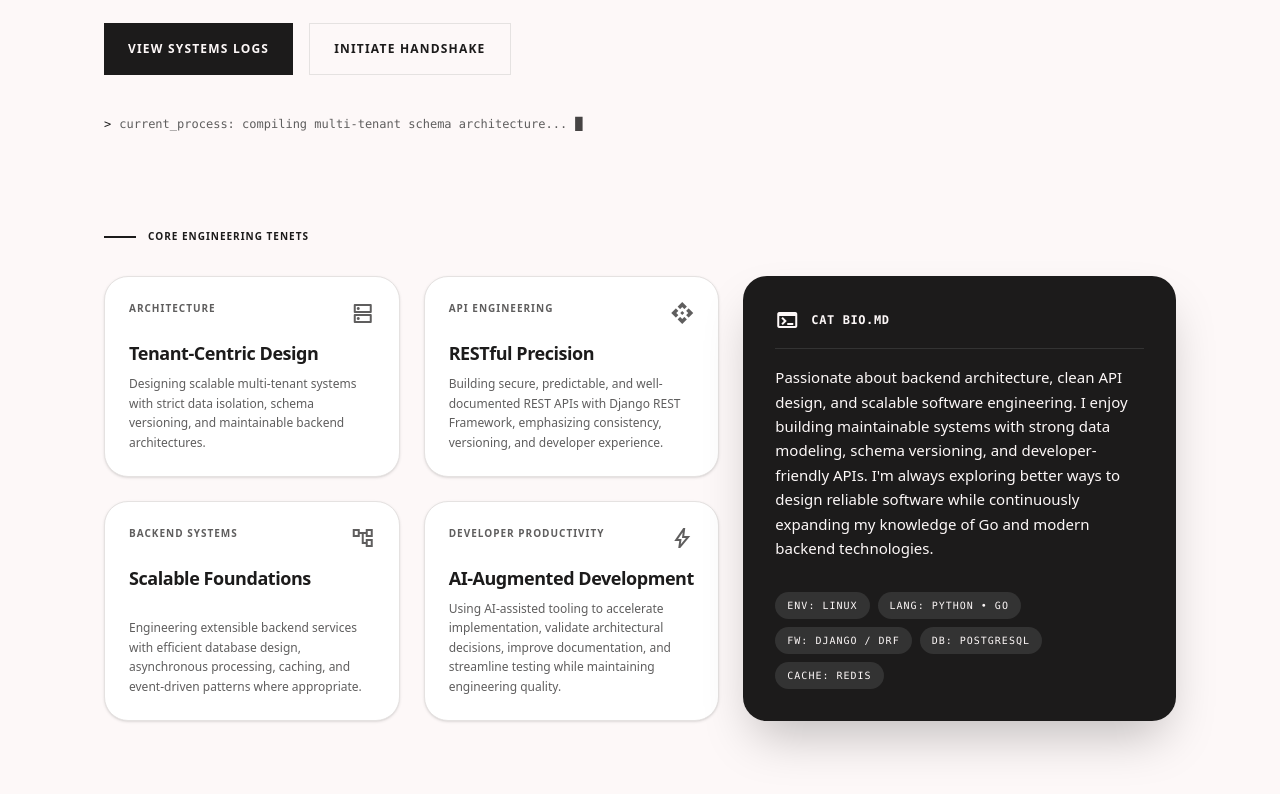
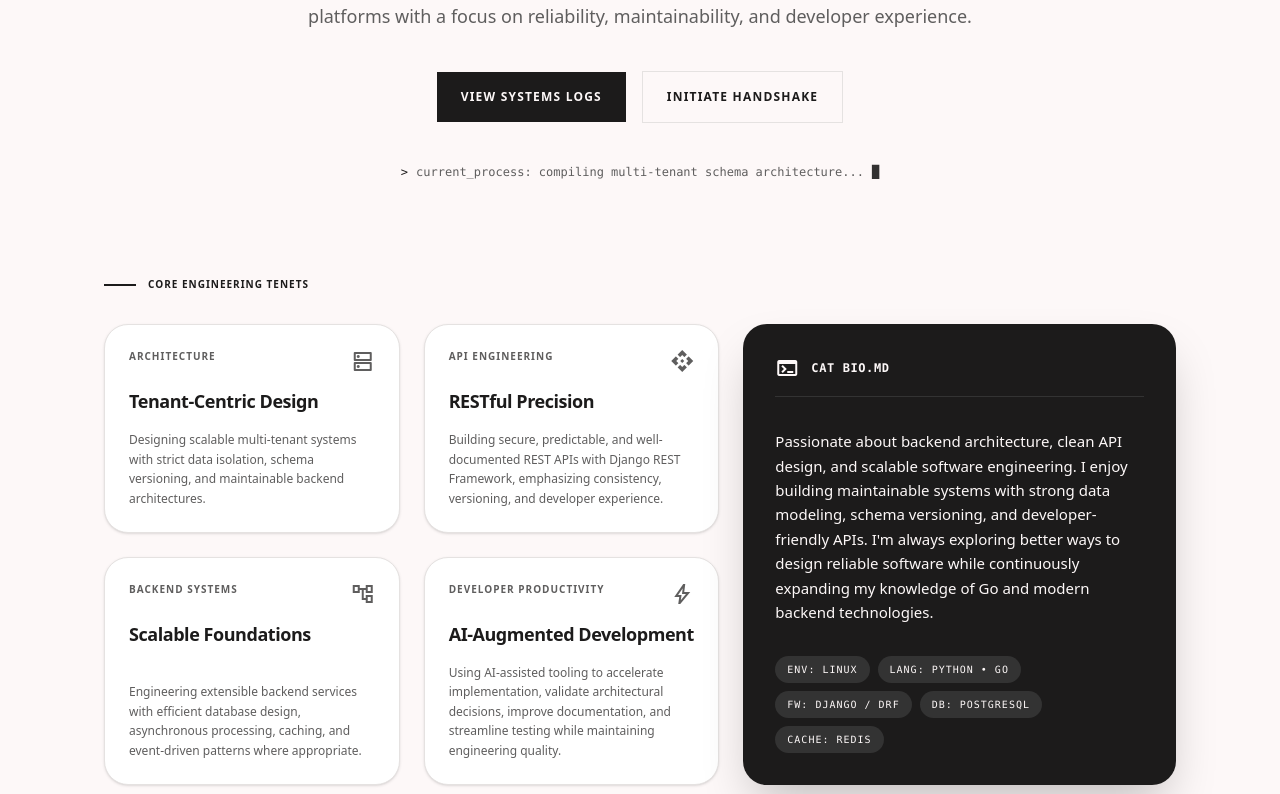
Before and after one commit to BackendPhantom/portfolio, a React (Vite) app: page / in a window 1280 px wide. Shown: the part 526-1320 px from the top of the page. Built offline with nearby package versions, Linux system fonts and the light colour scheme.

Commit message:
minor changes to the hero and contact sections

```diff
--- a/public/data.json
+++ b/public/data.json
@@ -66,7 +66,10 @@
       "githubUrl": "https://github.com/BackendPhantom/novelbin"
     }
   ],
-  "skills": [
+  "skills": [{
+      "category": "Frameworks & Libraries",
+      "items": [{ "name": "Django" }, { "name": "Django REST Framework" }]
+    },
     {
       "category": "Languages",
       "items": [
@@ -76,14 +79,8 @@
         { "name": "JavaScript" }
       ]
     },
-    {
-      "category": "Frameworks & Libraries",
-      "items": [{ "name": "Django" }, { "name": "Django REST Framework" }]
-    },
-    {
-      "category": "Databases",
-      "items": [{ "name": "PostgreSQL" }, { "name": "Redis" }]
-    },
+
+
     {
       "category": "Architecture & Backend",
       "items": [
@@ -95,6 +92,9 @@
         { "name": "Event-Driven Systems" },
         { "name": "Microservices", "status": "familiar" }
       ]
+    }, {
+      "category": "Databases",
+      "items": [{ "name": "PostgreSQL" }, { "name": "Redis" }]
     },
     {
       "category": "Developer Tools",
--- a/src/components/sections/Contact.tsx
+++ b/src/components/sections/Contact.tsx
@@ -14,7 +14,7 @@ export function Contact() {
     e.preventDefault();
     if (!pingInput.trim()) return;
 
-    const subject = encodeURIComponent("System Handshake Request");
+    const subject = encodeURIComponent("Contact Request from Portfolio");
     const body = encodeURIComponent(`> ping message payload:\n\n${pingInput}\n\n`);
     window.location.href = `mailto:${data.contact.email}?subject=${subject}&body=${body}`;
 
@@ -27,23 +27,23 @@ export function Contact() {
       id="contact"
       className="w-full px-4 md:px-6 max-w-[1120px] mx-auto pt-16 md:pt-24 flex flex-col gap-12 md:gap-16"
     >
-      {/* Section Header */}
+      {/* --- Section Header (Updated for clarity and professionalism) --- */}
       <div className="flex flex-col gap-2">
         <div className="flex items-center gap-3">
           <div className="h-[2px] w-8 bg-[#1C1B1B] dark:bg-[#FDF8F8]"></div>
           <span className="text-[10px] font-bold uppercase tracking-widest text-[#1C1B1B] dark:text-[#FDF8F8]">
-            Handshake Protocol
+            Reach Out
           </span>
         </div>
         <h2 className="text-3xl md:text-4xl font-bold tracking-tight text-[#1C1B1B] dark:text-[#FDF8F8]">
-          Open a connection.
+          Let's start a conversation.
         </h2>
       </div>
 
       <div className="grid grid-cols-1 lg:grid-cols-12 gap-4 md:gap-6">
 
-        {/* --- LEFT: The Terminal Ping Interface (Fixed Height Stretching) --- */}
-        <div className="lg:col-span-7 bg-[#1C1B1B] dark:bg-[#000000] rounded-[24px] p-6 md:p-8 flex flex-col h-fit self-start shadow-2xl border border-transparent dark:border-[#333333] transition-colors duration-300">
+        {/* --- LEFT: The Terminal Ping Interface (Changed to h-full for matched height) --- */}
+        <div className="lg:col-span-7 bg-[#1C1B1B] dark:bg-[#000000] rounded-[24px] p-6 md:p-8 flex flex-col h-full shadow-2xl border border-transparent dark:border-[#333333] transition-colors duration-300">
 
           {/* Terminal Header */}
           <div className="flex items-center justify-between border-b border-[#333333] pb-4 mb-6">
@@ -57,13 +57,16 @@ export function Contact() {
             </span>
           </div>
 
-          <div className="flex flex-col gap-4 font-mono text-[13px] md:text-[14px] text-[#A3A3A3]">
-            <p>Initiating handshake sequence...</p>
-            <p className="text-emerald-400">Resolving target: {data.personalInfo.name}</p>
-            <p>Enter payload data below to transmit an email directly to the system architect.</p>
+          {/* Terminal Body with flex-grow to absorb empty space */}
+          <div className="flex-grow flex flex-col justify-between font-mono text-[13px] md:text-[14px] text-[#A3A3A3]">
+            <div className="flex flex-col gap-4">
+              <p>Initiating connection sequence...</p>
+              <p className="text-emerald-400">Resolving target: {data.personalInfo.name}</p>
+              <p>Enter your message below to transmit an email directly to my inbox.</p>
+            </div>
 
-            {/* Interactive Terminal Form */}
-            <form onSubmit={executePing} className="pt-6 flex flex-col gap-4">
+            {/* Interactive Terminal Form (mt-auto anchors it to the bottom if stretched) */}
+            <form onSubmit={executePing} className="pt-6 flex flex-col gap-4 mt-auto">
               <div className="flex flex-col sm:flex-row sm:items-center gap-2">
                 <span className="text-emerald-400 shrink-0">guest@sys-arch:~$</span>
                 <input
@@ -81,14 +84,14 @@ export function Contact() {
                 disabled={!pingInput.trim()}
                 className="w-fit border border-[#333333] text-[#A3A3A3] hover:text-[#FDF8F8] hover:border-[#FDF8F8] disabled:opacity-50 disabled:hover:border-[#333333] disabled:hover:text-[#A3A3A3] transition-colors px-4 py-2 text-[11px] uppercase tracking-widest font-sans font-bold mt-2 rounded-[8px]"
               >
-                Execute Ping
+                Send Message
               </button>
             </form>
           </div>
         </div>
 
-{/* --- RIGHT: Direct Bento Links (True 2x2 Grid Architecture) --- */}
-        <div className="lg:col-span-5 grid grid-cols-1 sm:grid-cols-2 gap-4 md:gap-6 h-fit self-start">
+        {/* --- RIGHT: Direct Bento Links (Changed to h-full for matched height) --- */}
+        <div className="lg:col-span-5 grid grid-cols-1 sm:grid-cols-2 gap-4 md:gap-6 h-full">
 
           {/* Direct Email Card (Spans both columns) */}
           <a
--- a/src/components/sections/Hero.tsx
+++ b/src/components/sections/Hero.tsx
@@ -31,8 +31,8 @@ export function Hero() {
       id="home"
       className="w-full px-4 md:px-6 max-w-[1120px] mx-auto mt-8 md:mt-16 flex flex-col gap-16 md:gap-24"
     >
-      {/* --- HEADER SECTION --- */}
-      <div className="max-w-3xl flex flex-col gap-6 md:gap-8">
+      {/* --- HEADER SECTION (Centered Architecture) --- */}
+      <div className="flex flex-col items-center justify-center text-center max-w-4xl mx-auto gap-6 md:gap-8 pt-8 md:pt-12">
 
         <h1 className="text-4xl md:text-6xl lg:text-[72px] font-bold tracking-tight text-[#1C1B1B] dark:text-[#FDF8F8] leading-[1.05]">
           Architecting highly available, scalable systems.
@@ -42,7 +42,7 @@ export function Hero() {
           {personalInfo.summary}
         </p>
 
-        <div className="flex flex-col sm:flex-row flex-wrap gap-4 mt-2">
+        <div className="flex flex-col sm:flex-row flex-wrap items-center justify-center gap-4 mt-2 w-full sm:w-auto">
           <Button href="#projects" variant="primary">
             View Systems Logs
           </Button>
@@ -51,7 +51,7 @@ export function Hero() {
           </Button>
         </div>
 
-        <div className="mt-2 flex items-center gap-2 font-mono text-[11px] md:text-[12px] text-[#5F5E5E] dark:text-[#A3A3A3]">
+        <div className="mt-2 flex items-center justify-center gap-2 font-mono text-[11px] md:text-[12px] text-[#5F5E5E] dark:text-[#A3A3A3]">
           <span className="text-[#1C1B1B] dark:text-[#FDF8F8]">&gt;</span>
           <span>current_process: {personalInfo.currentProcess}</span>
           <span className="animate-pulse text-[#1C1B1B] dark:text-[#FDF8F8]">█</span>
@@ -97,10 +97,11 @@ export function Hero() {
             ))}
           </div>
 
-  {/* RIGHT: bio.md (Added h-fit and self-start to stop vertical stretching) */}
-  <div className="md:col-span-5 bg-[#1C1B1B] dark:bg-[#FDF8F8] rounded-[24px] p-6 md:p-8 flex flex-col justify-between h-fit self-start shadow-2xl transition-colors duration-300">
-    <div>
-      <div className="flex items-center gap-3 border-b border-[#333333] dark:border-[#E5E2E1] pb-4 mb-4 transition-colors duration-300">
+          {/* RIGHT: bio.md (Restored to full height with dynamic internal spacing) */}
+          <div className="md:col-span-5 bg-[#1C1B1B] dark:bg-[#FDF8F8] rounded-[24px] p-6 md:p-8 flex flex-col h-full shadow-2xl transition-colors duration-300">
+
+            {/* Top: Terminal Header (Shrinks to fit) */}
+            <div className="shrink-0 flex items-center gap-3 border-b border-[#333333] dark:border-[#E5E2E1] pb-4 transition-colors duration-300">
               <span className="material-symbols-outlined text-[#FDF8F8] dark:text-[#1C1B1B] text-[18px]">
                 terminal
               </span>
@@ -109,12 +110,15 @@ export function Hero() {
               </span>
             </div>
 
-      <p className="text-[#FDF8F8] dark:text-[#1C1B1B] text-[14px] md:text-[15px] leading-relaxed font-sans mb-8">
+            {/* Middle: Bio Text (Flex-grow absorbs empty space to vertically center the text) */}
+            <div className="flex-grow flex items-center py-6 md:py-8">
+              <p className="text-[#FDF8F8] dark:text-[#1C1B1B] text-[14px] md:text-[15px] leading-relaxed font-sans">
                 {personalInfo.bio}
               </p>
             </div>
 
-    <div className="flex flex-wrap gap-2 mt-auto">
+            {/* Bottom: Environment Tags (Anchored to bottom) */}
+            <div className="shrink-0 flex flex-wrap gap-2 mt-auto">
               {personalInfo.environmentStack.map((tag) => (
                 <span
                   key={tag}
```
Lines whose indentation alone changed are shown as unchanged.
